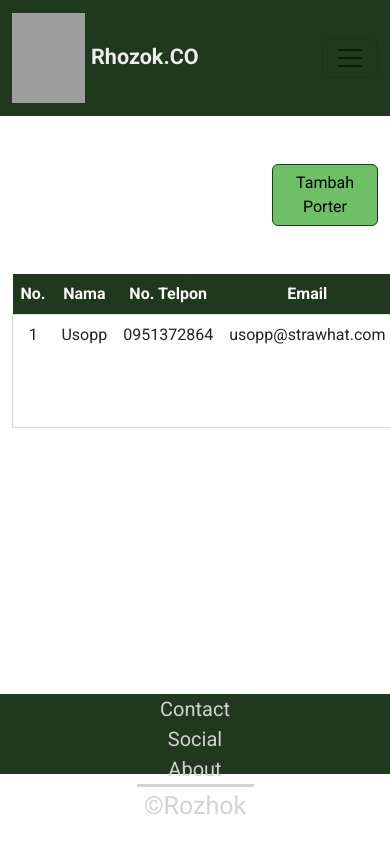
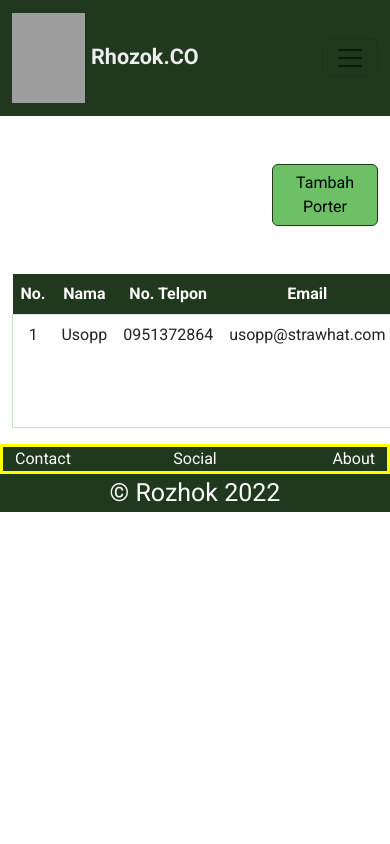
Before and after one commit to arch-havis/Rozhok-FE, a Next.js app: page /admin/porter in a window 390 px wide. Shown: the top 844 px of the page. Built offline with nearby package versions, Linux system fonts and the light colour scheme; grey boxes are pictures that could not be loaded.

Commit message:
fix responsive design

```diff
--- a/components/Footer.jsx
+++ b/components/Footer.jsx
@@ -1,24 +1,20 @@
 import React from "react";
-import { Col } from "react-bootstrap";
-
+import { Col, Container, Row } from "react-bootstrap";
 
 const Footer = () => {
-    return (
-        <footer className="bg-alpukat text-putihan">
-            <div className="atas">
-                <div className="text">
-                    <div className="row">
-                        <div className="col"> Contact</div>
-                        <div className="col"> Social</div>
-                        <div className="col"> About</div>
-                    </div>
-                </div>
-            </div>
-            <div className="bawah">
-                <div className="text">&copy;Rozhok
-                </div>
-            </div>
-        </footer>
-    );
+  return (
+    <footer className="bg-alpukat text-putihan">
+      <Container>
+        <Row className=" bk">
+          <Col className=""> Contact</Col>
+          <Col className="text-center"> Social</Col>
+          <Col className="text-end"> About</Col>
+        </Row>
+        <div className="bawah">
+          <div className="text-center">&copy; Rozhok 2022</div>
+        </div>
+      </Container>
+    </footer>
+  );
 };
 export default Footer;
--- a/styles/Footer.css
+++ b/styles/Footer.css
@@ -1,12 +1,12 @@
-footer {
-  /* position: ;
-  bottom: 0; */
+/* footer {
+  position: ;
+  bottom: 0;
   margin-top: 250px;
   width: 100%;
   background-color: #f8f9fa;
   padding: 0 35%;
   max-height: 5em;
-}
+} */
 
 .atas,
 .bawah {
@@ -14,7 +14,7 @@ footer {
 }
 
 .atas {
-  border-bottom: solid lightgrey;
+  /* border-bottom: solid lightgrey; */
   font-size: 20px;
 }
 
```
